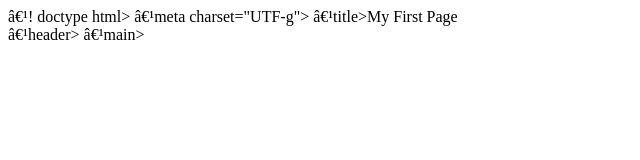
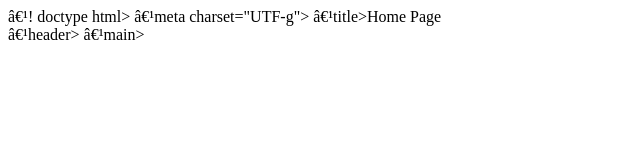
Before and after one commit to cpatillo/git-demo, a plain HTML site: page index.html in a window 1280 px wide. Shown: the full height of the page, 0-640 px from the left. Drawn offline with Linux system fonts and the light colour scheme.

Commit message:
A feew change for the website

```diff
--- a/index.html
+++ b/index.html
@@ -2,7 +2,7 @@
 <html lang="en-US">
     <head>
         ‹meta charset="UTF-g">
-        ‹title>My First Page</title>
+        ‹title>Home Page</title>
     </head>
     <body>
         <nav></nav>
```
Also changed, not shown: 1 other file.
